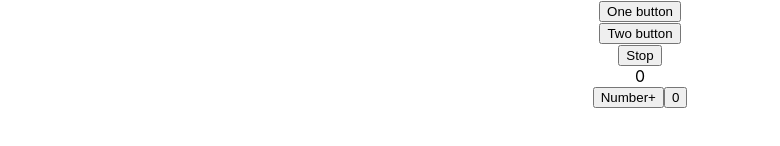
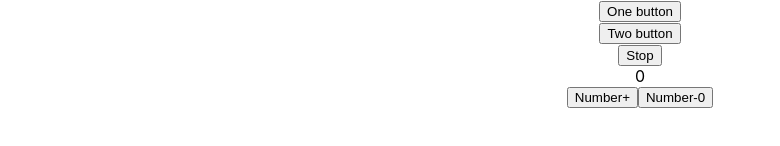
Before and after one commit to Traigel/MicroTasks, a React (Create React App) app: page / in a window 1280 px wide. Shown: the part 178-324 px from the top of the page, without its empty margins (0-780 px from the left). Built offline with nearby package versions, Linux system fonts and the light colour scheme.

Commit message:
refactoring

```diff
--- a/src/components/UseState.tsx
+++ b/src/components/UseState.tsx
@@ -12,6 +12,6 @@ export const UseState = () => {
     return <div>
         <div>{a}</div>
         <button onClick={onClickHandler}>Number+</button>
-        <button onClick={()=>setA(a = 0)}>0</button>
+        <button onClick={()=>setA(a = 0)}>Number-0</button>
     </div>
 };
```
